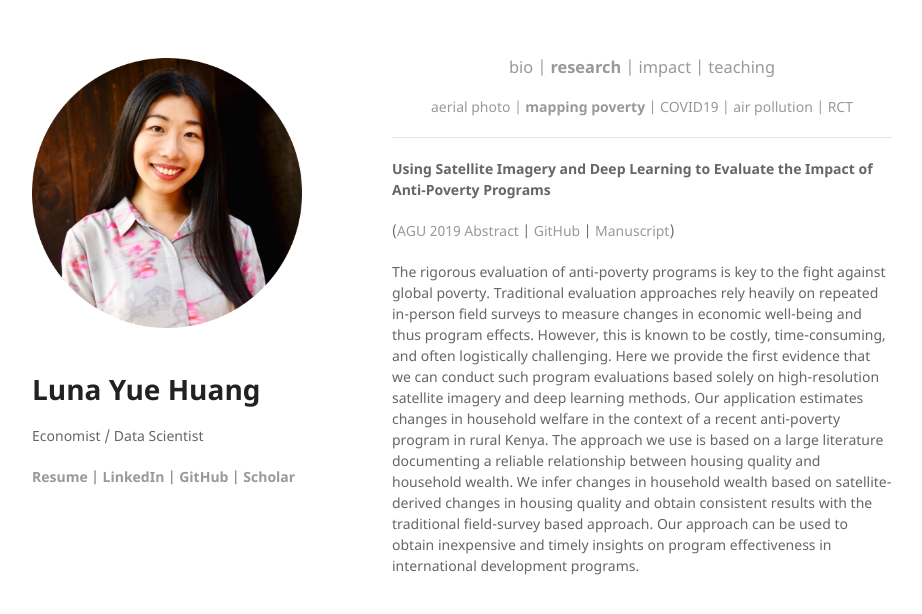
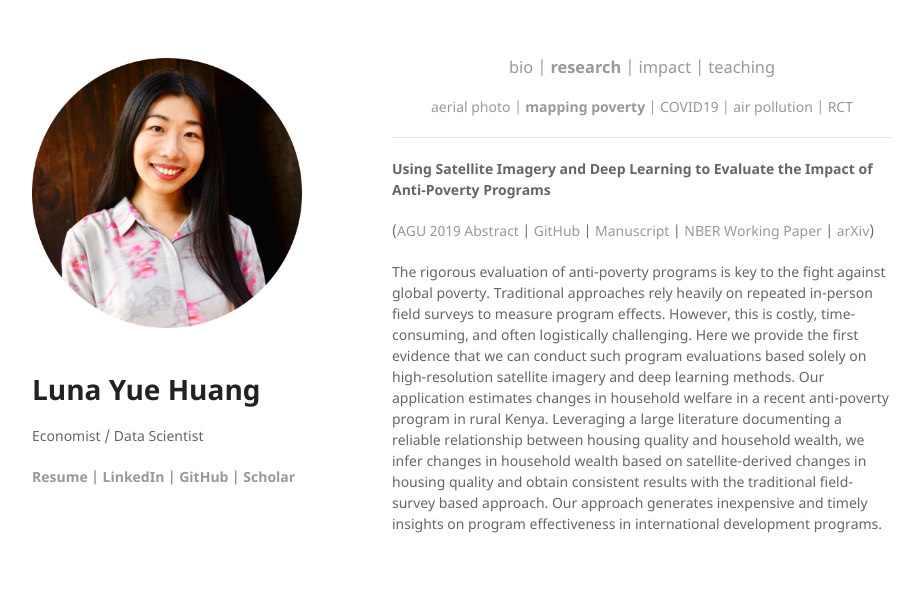
Before and after one commit to luna983/luna983.github.io, a Jekyll site: the page built from research-jmp.md, in a window 1280 px wide. Shown: the top 614 px of the page, without its empty margins (178-1100 px from the left). Built offline with Jekyll 4.4.1, drawn with Linux system fonts in a browser that asks for light colours.

Commit message:
Update research-jmp.md

```diff
--- a/research-jmp.md
+++ b/research-jmp.md
@@ -17,6 +17,6 @@ layout: default
 
 __Using Satellite Imagery and Deep Learning to Evaluate the Impact of Anti-Poverty Programs__
 
-([AGU 2019 Abstract](https://agu.confex.com/agu/fm19/meetingapp.cgi/Paper/507850) \| [GitHub](https://github.com/luna983/beyond-nightlight) \| [Manuscript](/assets/pdf/jmp.pdf))
+([AGU 2019 Abstract](https://agu.confex.com/agu/fm19/meetingapp.cgi/Paper/507850) \| [GitHub](https://github.com/luna983/beyond-nightlight) \| [Manuscript](/assets/pdf/jmp.pdf) \| [NBER Working Paper](https://www.nber.org/papers/w29105) \| [arXiv](https://arxiv.org/abs/2104.11772))
 
-The rigorous evaluation of anti-poverty programs is key to the fight against global poverty. Traditional evaluation approaches rely heavily on repeated in-person field surveys to measure changes in economic well-being and thus program effects. However, this is known to be costly, time-consuming, and often logistically challenging. Here we provide the first evidence that we can conduct such program evaluations based solely on high-resolution satellite imagery and deep learning methods. Our application estimates changes in household welfare in the context of a recent anti-poverty program in rural Kenya. The approach we use is based on a large literature documenting a reliable relationship between housing quality and household wealth. We infer changes in household wealth based on satellite-derived changes in housing quality and obtain consistent results with the traditional field-survey based approach. Our approach can be used to obtain inexpensive and timely insights on program effectiveness in international development programs.
+The rigorous evaluation of anti-poverty programs is key to the fight against global poverty. Traditional approaches rely heavily on repeated in-person field surveys to measure program effects. However, this is costly, time-consuming, and often logistically challenging. Here we provide the first evidence that we can conduct such program evaluations based solely on high-resolution satellite imagery and deep learning methods. Our application estimates changes in household welfare in a recent anti-poverty program in rural Kenya. Leveraging a large literature documenting a reliable relationship between housing quality and household wealth, we infer changes in household wealth based on satellite-derived changes in housing quality and obtain consistent results with the traditional field-survey based approach. Our approach generates inexpensive and timely insights on program effectiveness in international development programs.
```
